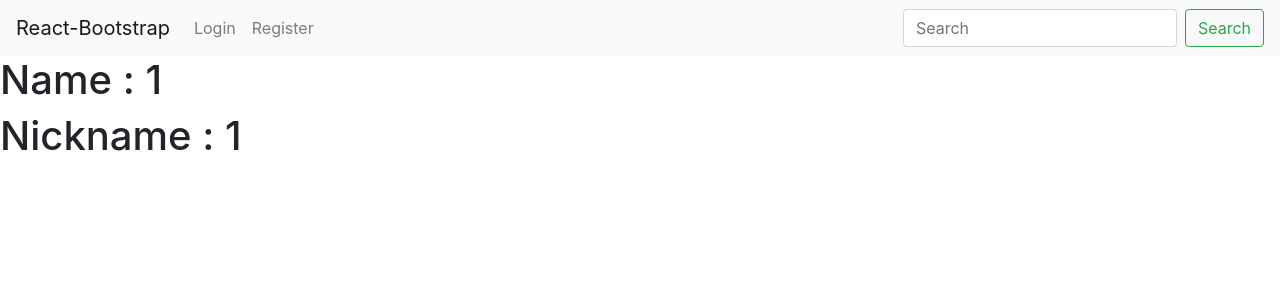
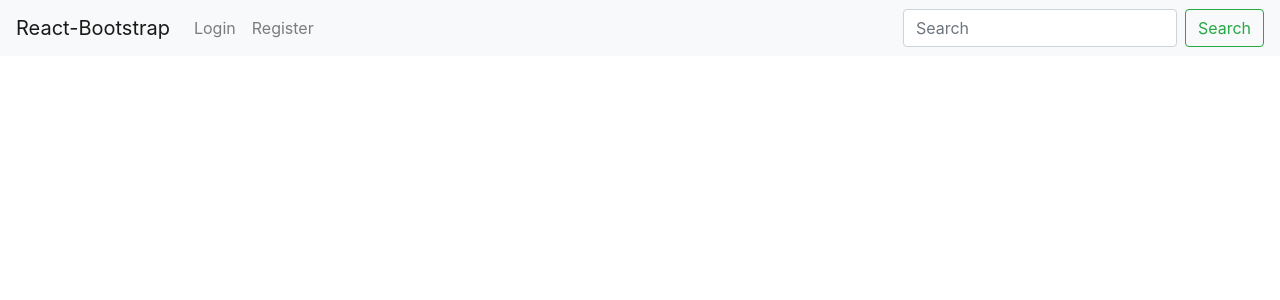
Before and after one commit to TheBossTH/numerical-react, a React (Create React App) app: page /1/1 in a window 1280 px wide. Shown: the top 300 px of the page. Built offline with nearby package versions, Linux system fonts and the light colour scheme.

Commit message:
homework: dynamic path 2 param

```diff
--- a/src/App.js
+++ b/src/App.js
@@ -14,7 +14,7 @@ function App() {
                 <Route path={'/register'}>
                     <RegisterPage />
                 </Route>
-                <Route path={'/:name/:nickname'}>
+                <Route path={'/:name,:nickname'}>
                     <DynamicPage />
                 </Route>
             </Switch>
```
